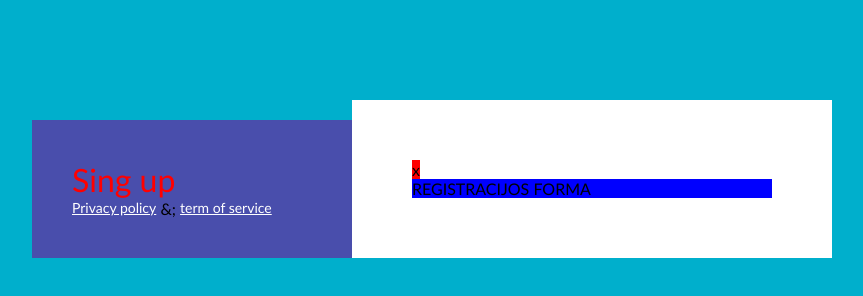
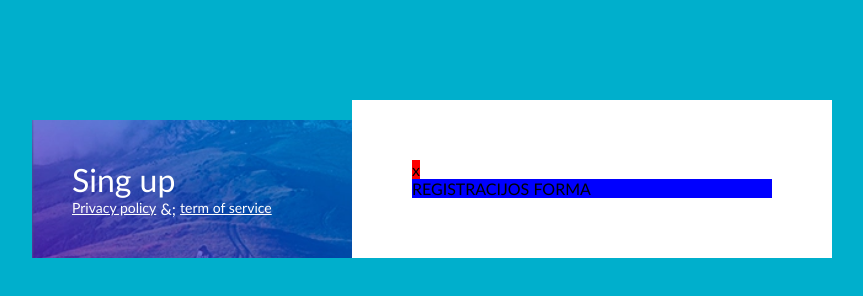
Before and after one commit to GiedreSavickiene/sing-up, a website: page index.html in a window 1280 px wide. Shown: the whole page, without its empty margins (208-1071 px from the left). Drawn offline with Linux system fonts and the light colour scheme.

Commit message:
left bacground

```diff
--- a/css/main.css
+++ b/css/main.css
@@ -22,12 +22,19 @@ body {
     padding: 40px;
     margin-top: 20px;
     background-color: #494eac;
+    background-image: url(../hill.png);
+    color: white;
+    background-repeat: no-repeat ;
+    background-position: center;
+    background-size: cover;
+
+
 }
 
 .main-title{
     display: inline-block;
     width: 100%;
-    color: red;
+    color: white;
     font-size: 32px;
     font-weight: normal;
 
@@ -42,7 +49,9 @@ body {
     font-size: 14px;
 }
 
-.bottom-links > .symbol{}
+.bottom-links > .symbol{
+    color: white;
+}
 
 
 .right-column {
```
Also changed, not shown: hill.png (added).
